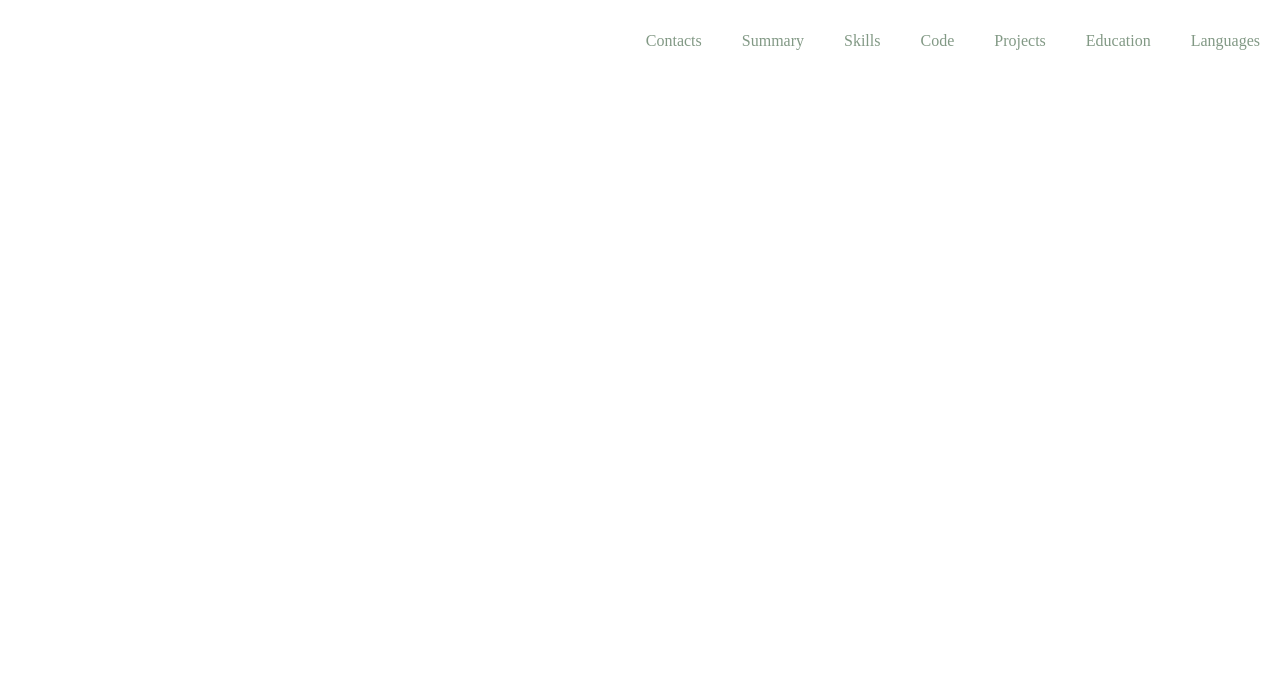
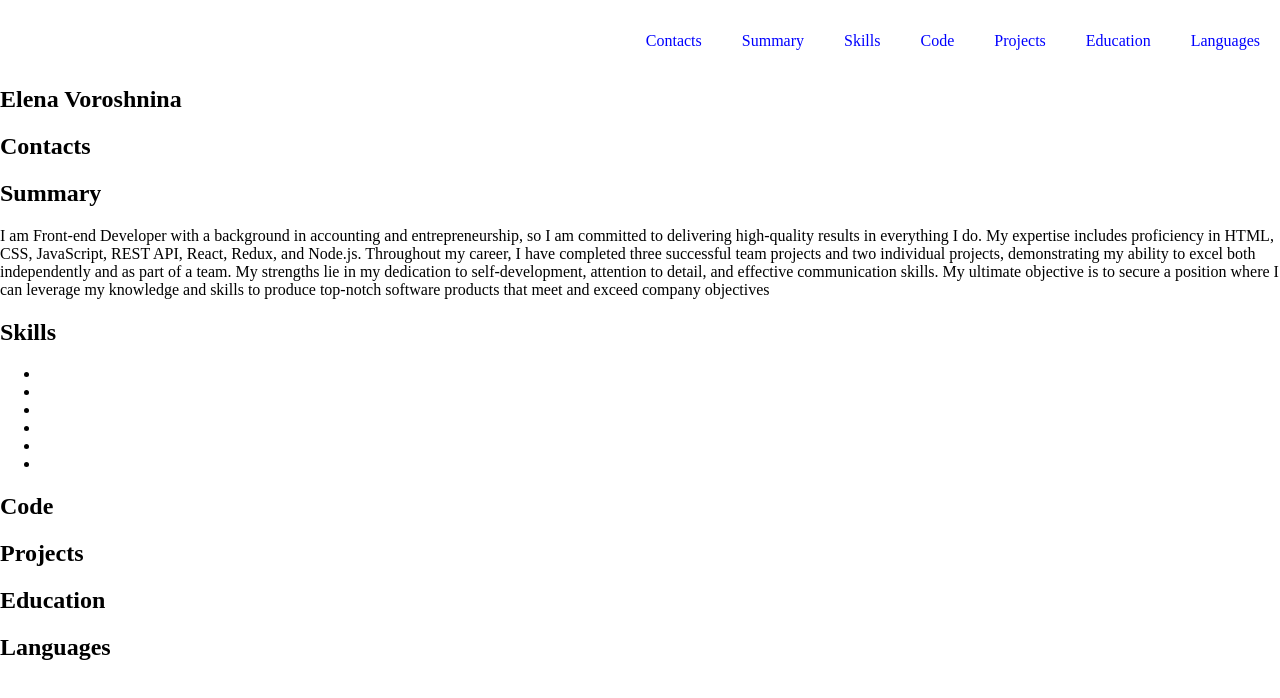
Before and after one commit to OlenaVoroshnina/rsschool-cv, a plain HTML site: page index.html in a window 1280 px wide. Drawn offline with Linux system fonts and the light colour scheme.

Commit message:
feat: add main

```diff
--- a/index.html
+++ b/index.html
@@ -44,7 +44,53 @@
     </header>
     <main>
       <div class="container">
-        <section class="section" id="profile"></section>
+        <section class="section" id="profile">
+          <h1 class="section-title">Elena Voroshnina</h1>
+        </section>
+        <section class="section" id="contacts">
+          <h2 class="section-title">Contacts</h2>
+        </section>
+        <section class="section" id="summary">
+          <h2 class="section-title">Summary</h2>
+          <p>
+              I am Front-end Developer with a background in accounting and
+            entrepreneurship, so I am committed to delivering high-quality
+            results in everything I do. My expertise includes proficiency in
+            HTML, CSS, JavaScript, REST API, React, Redux, and Node.js.
+            Throughout my career, I have completed three successful team
+            projects and two individual projects, demonstrating my ability
+            to excel both independently and as part of a team.
+
+              My strengths lie in my dedication to self-development,
+            attention to detail, and effective communication skills. My
+            ultimate objective is to secure a position where I can leverage
+            my knowledge and skills to produce top-notch software
+            products that meet and exceed company objectives
+          </p>
+        </section>
+        <section class="section" id="skills">
+          <h2 class="section-title">Skills</h2>
+          <ul class="skills-list">
+            <li class="skills-item"></li>
+            <li class="skills-item"></li>
+            <li class="skills-item"></li>
+            <li class="skills-item"></li>
+            <li class="skills-item"></li>
+            <li class="skills-item"></li>
+          </ul>
+        </section>
+        <section class="section" id="code">
+          <h2 class="section-title">Code</h2>
+        </section>
+        <section class="section" id="projects">
+          <h2 class="section-title">Projects</h2>
+        </section>
+        <section class="section" id="education">
+          <h2 class="section-title">Education</h2>
+        </section>
+        <section class="section" id="languages">
+          <h2 class="section-title">Languages</h2>
+        </section>
       </div>
     </main>
     <footer>
--- a/style.css
+++ b/style.css
@@ -22,10 +22,12 @@
 .nav-link {
   padding: 0 20px;
   line-height: 50px;
-    color: #829985;
+  color: blue;
   text-decoration: none;
   transition: color 0.5s;
 }
 .nav-link:hover {
-      color: #4d2323;
+  color: rgb(7, 204, 7);
+  text-decoration: underline;
+  text-decoration-color: rgb(7, 204, 7);
 }
```
Lines whose indentation alone changed are shown as unchanged.
